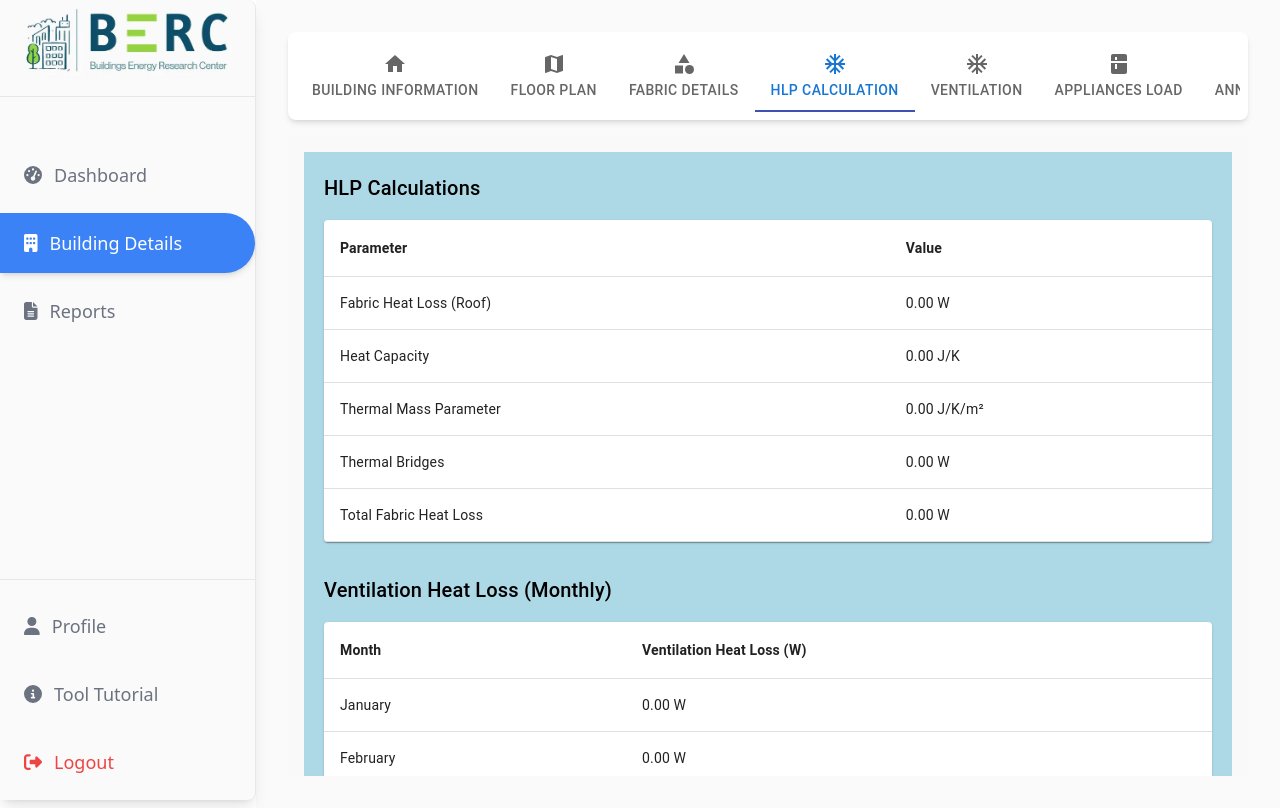
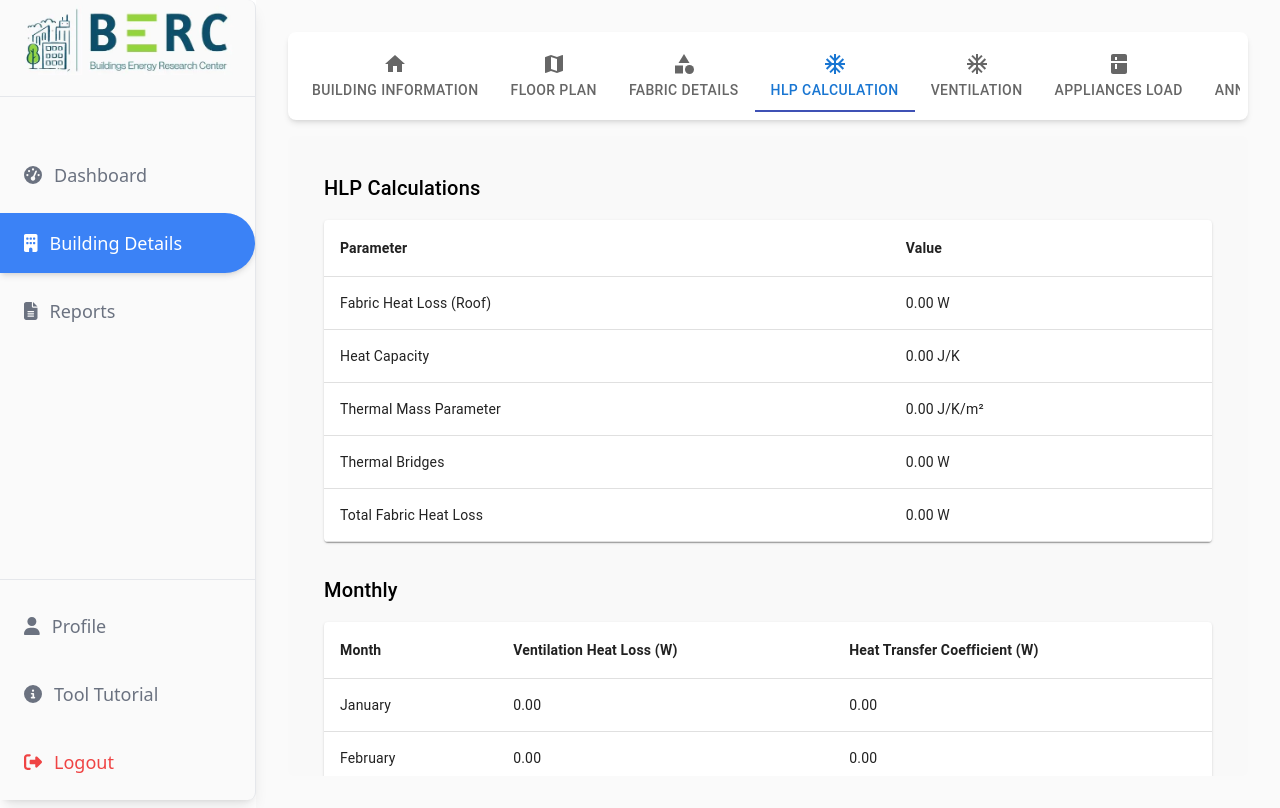
Before and after one commit to mianfarooqazam/building-performance-database, a React (Vite) app: page /building-details in a window 1280 px wide. Both pictures are taken after a click on the tab "HLP CALCULATION". Built offline with nearby package versions, Linux system fonts and the light colour scheme.

Commit message:
Tables combined

```diff
--- a/src/pages/tabs/HlpCalculation.jsx
+++ b/src/pages/tabs/HlpCalculation.jsx
@@ -57,7 +57,7 @@ const HlpCalculation = () => {
   const totalFabricHeatLossTotal =
     fabricHeatLossFromRoof + thermalBridges;
 
-  // Data for the table
+  // Data for the Fabric & Thermal table
   const calculationData = [
     { label: 'Fabric Heat Loss (Roof)', value: `${fabricHeatLossFromRoof.toFixed(2)} W` },
     { label: 'Heat Capacity', value: `${heatCapacity.toFixed(2)} J/K` },
@@ -79,18 +79,23 @@ const HlpCalculation = () => {
     const ventHeatLoss = 0.33 * dwellingVolumeM3 * infiltrationRate; // Heat Loss in Watts
     return {
       month,
-      ventHeatLoss: ventHeatLoss.toFixed(2),
+      ventHeatLoss: ventHeatLoss,
     };
   });
 
-  // Data for Ventilation Heat Loss Table
-  const ventilationHeatLossCalculationData = ventilationHeatLossData.map((row) => ({
-    label: `Ventilation Heat Loss (${row.month})`,
-    value: `${row.ventHeatLoss} W`,
-  }));
+  // Calculate Heat Transfer Coefficient (Monthly)
+  // Heat Transfer Coefficient = Total Fabric Heat Loss + Ventilation Heat Loss (each month)
+  const heatTransferCoefficientData = ventilationHeatLossData.map((row) => {
+    const heatTransferCoefficient = totalFabricHeatLossTotal + row.ventHeatLoss;
+    return {
+      month: row.month,
+      heatTransferCoefficient: heatTransferCoefficient,
+      ventHeatLoss: row.ventHeatLoss,
+    };
+  });
 
   return (
-    <Box sx={{ backgroundColor: 'lightblue', padding: '20px' }}>
+    <Box sx={{ padding: '20px' }}>
       <Typography variant="h6" gutterBottom>
         HLP Calculations
       </Typography>
@@ -115,23 +120,25 @@ const HlpCalculation = () => {
         </Table>
       </TableContainer>
 
-      {/* Ventilation Heat Loss Table */}
+      {/* Combined Ventilation Heat Loss and Heat Transfer Coefficient Table */}
       <Typography variant="h6" gutterBottom sx={{ mt: 4 }}>
-        Ventilation Heat Loss (Monthly) {ventilationType ? `(${ventilationType})` : ''}
+       Monthly {ventilationType ? `(${ventilationType})` : ''}
       </Typography>
       <TableContainer component={Paper} sx={{ mt: 2 }}>
-        <Table aria-label="ventilation heat loss">
+        <Table aria-label="combined table">
           <TableHead>
             <TableRow>
               <TableCell><strong>Month</strong></TableCell>
               <TableCell><strong>Ventilation Heat Loss (W)</strong></TableCell>
+              <TableCell><strong>Heat Transfer Coefficient (W)</strong></TableCell>
             </TableRow>
           </TableHead>
           <TableBody>
-            {ventilationHeatLossCalculationData.map((row) => (
-              <TableRow key={row.label}>
-                <TableCell>{row.label.replace('Ventilation Heat Loss (', '').replace(')', '')}</TableCell>
-                <TableCell>{row.value}</TableCell>
+            {heatTransferCoefficientData.map((row) => (
+              <TableRow key={row.month}>
+                <TableCell>{row.month}</TableCell>
+                <TableCell>{row.ventHeatLoss.toFixed(2)}</TableCell>
+                <TableCell>{row.heatTransferCoefficient.toFixed(2)}</TableCell>
               </TableRow>
             ))}
           </TableBody>
```
